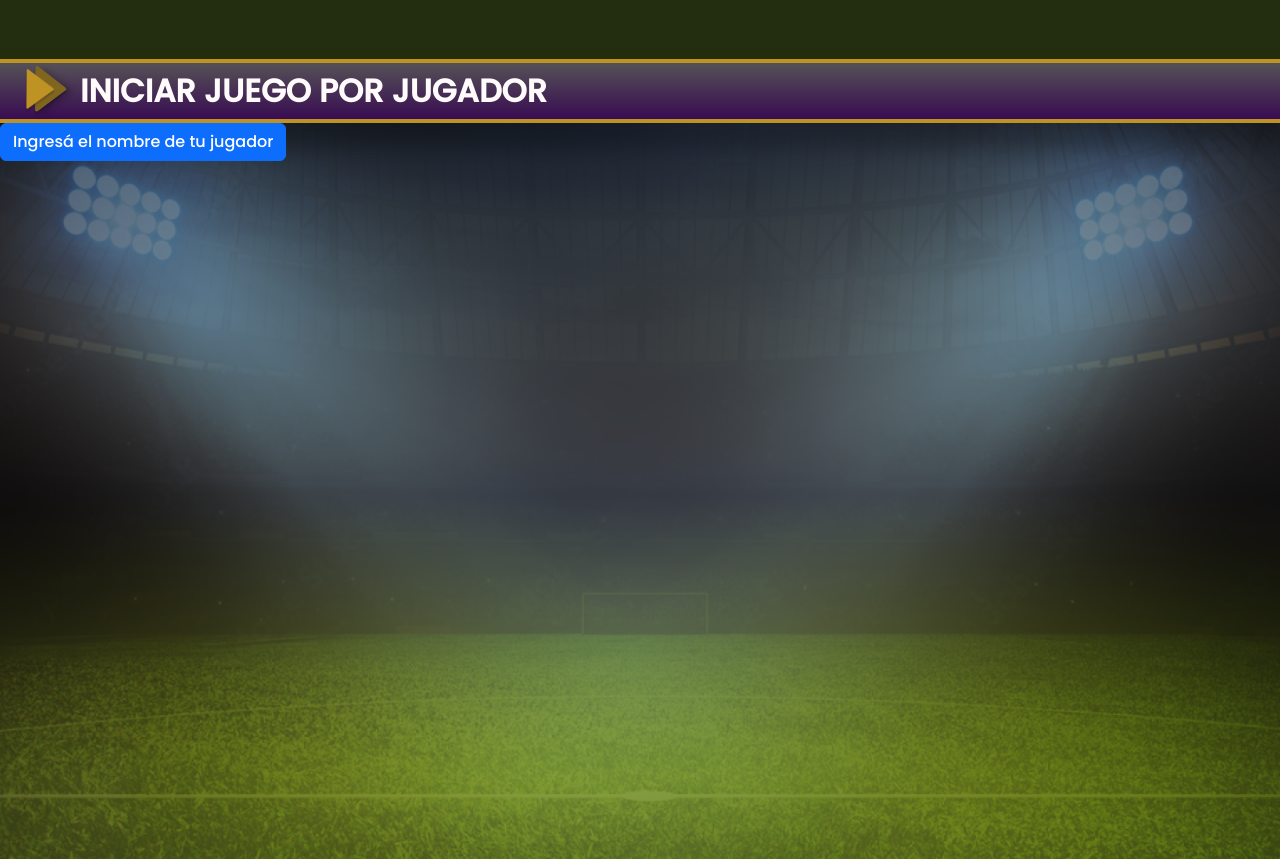
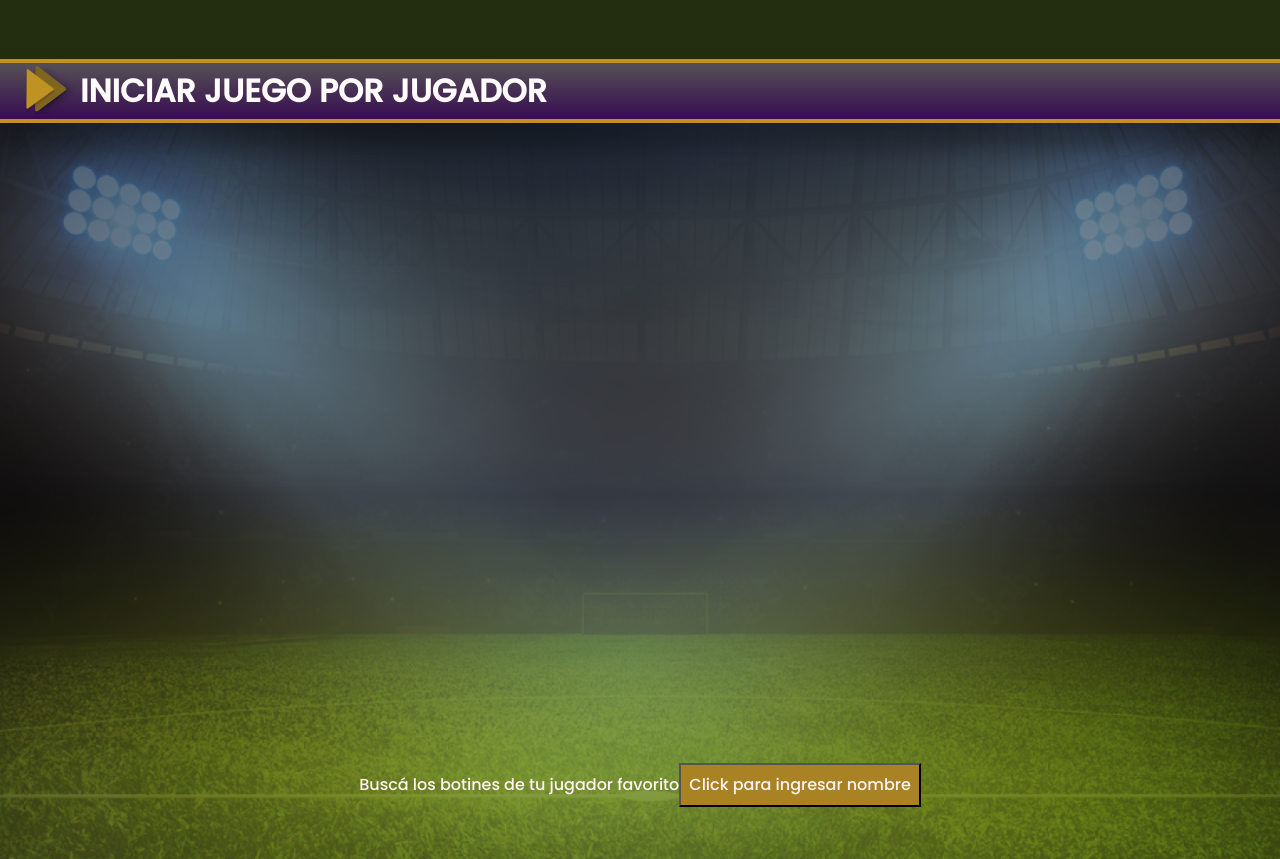
Before and after one commit to fedeteyssan/soccer, a React (Create React App) app: page /home in a window 1280 px wide. Shown: the part 3162-4021 px from the top of the page. Built offline with nearby package versions, Linux system fonts and the light colour scheme.

Commit message:
Finalizando busqueda jugador

```diff
--- a/src/components/home/Home.jsx
+++ b/src/components/home/Home.jsx
@@ -1,5 +1,5 @@
 import "./Home.scss";
-import { Container,Button } from "react-bootstrap";
+import { Container } from "react-bootstrap";
 import { useRef } from "react";
 import TituloSeccion from "../tituloSeccion/TituloSeccion";
 import Carousel from "../carousel/Carousel";
@@ -98,7 +98,11 @@ const Home = () => {
             <section className="seccion-busqueda-jugador" ref={scrollJugador}>
                 <TituloSeccion text="Iniciar juego por jugador" className="contenedor-titulo contenedor-titulo-jugador"/>
 
-               <Link to="/jugador"><Button>Ingresá el nombre de tu jugador</Button></Link>
+                <div className="box-búsqueda">
+                    <label>Buscá los botines de tu jugador favorito </label>
+                    <Link to="/jugador"><button>Click para ingresar nombre</button></Link>
+                </div>
+
 
 
 
--- a/src/components/home/Home.scss
+++ b/src/components/home/Home.scss
@@ -56,7 +56,7 @@
                 z-index: 10;
                 width: 100px;
 
-                @media only screen and (min-width:526px) and (max-width:769px) {
+                @media only screen and (min-width:526px) and (max-width:800px) {
                     width: 75px;
                     top: 15px;
                     $left:calc(100vw - 5rem);
@@ -189,13 +189,11 @@
     section{
         min-height:100vh;
         scroll-margin: 3.5rem;
-
         display:flex;
         flex-direction: column;
 
         /*Mobile & Tablet*/
         @media only screen and (min-width:366px)and (max-width: 800px)  {
-
         }
 
         /*Mobile*/
@@ -241,14 +239,19 @@
                 padding: 0;
                 line-height: 1.5rem;
             }
-
-
         }
 
         .subtitulo-estilos{
             background: linear-gradient(180deg, rgba(146, 117, 117, 0.8) 0%, rgba(61, 52, 51, 0.8) 100%);
         }
 
+    }
+
+    .seccion-busqueda-selecciones{
+        background-image: url(../../Multimedia/seccionSelecciones-bg.png);
+        background-size: cover;
+        background-position: center;
+        background-repeat: no-repeat;
 
         .titulo-selector-grupos{
             font-weight: 600;
@@ -300,14 +303,6 @@
             }
 
         }
-
-    }
-
-    .seccion-busqueda-selecciones{
-        background-image: url(../../Multimedia/seccionSelecciones-bg.png);
-        background-size: cover;
-        background-position: center;
-        background-repeat: no-repeat;
     }
 
     .seccion-busqueda-estilos{
@@ -327,6 +322,27 @@
         background-size: cover;
         background-position:bottom;
         background-repeat: no-repeat;
+
+        .box-búsqueda{
+           text-align: center;
+           margin-top: 50%;
+
+            label{
+                color: #FFF3F3;
+            }
+
+            a{
+                text-decoration: none;
+
+                button{
+                    background-color: #a98323;
+                    color: #FFF3F3;
+                    padding: 0.5rem;
+                }
+            }
+        }
+
+
     }
 
 }
--- a/src/containers/ListadoBotinesJugador.jsx
+++ b/src/containers/ListadoBotinesJugador.jsx
@@ -59,6 +59,11 @@ const ListadoBotinesJugador = () => {
 
             <Container fluid className="contenedor-botines-jugadores">
 
+                <div className="contenedor-titulo-plp">
+                    <div className="banner"></div>
+                    <img className="logo" src= {require ("../Multimedia/logo.png")} alt="" />
+                </div>
+
                 <div className="container-input">
                     <input  type="search" className="form-control input-buscar" placeholder="nombre jugador" autofocus onChange={handleChange} value={busqueda}/>
                 </div>
--- a/src/containers/ListadoBotinesJugador.scss
+++ b/src/containers/ListadoBotinesJugador.scss
@@ -10,6 +10,51 @@
 .contenedor-botines-jugadores{
     position: absolute;
     min-height: 100vh;
+    padding: 0;
+
+    .contenedor-titulo-plp{
+        width: 100%;
+        z-index: 10;
+        height:3.5rem;
+
+        @media only screen and (max-width:525px) {
+            height:2.5rem;
+        }
+
+        .banner{
+            position: fixed;
+            z-index:10 ;
+            width: 100%;
+            height:3.5rem ;
+            background: #C2CD4D;
+
+            @media only screen and (max-width:525px) {
+                height:2.5rem;
+            }
+        }
+
+        .logo{
+            position: fixed;
+            $left:calc(100vw - 7.5rem);
+            left: $left;
+            z-index: 10;
+            width: 100px;
+
+            @media only screen and (min-width:526px) and (max-width:800px) {
+                width: 75px;
+                top: 15px;
+                $left:calc(100vw - 5rem);
+                left: $left;
+            }
+
+            @media only screen and (max-width:525px) {
+                width: 50px;
+                top: 12.5px;
+                $left:calc(100vw - 3.5rem);
+                left: $left;
+            }
+        }
+    }
 
     .container-input{
         display: flex;
```
